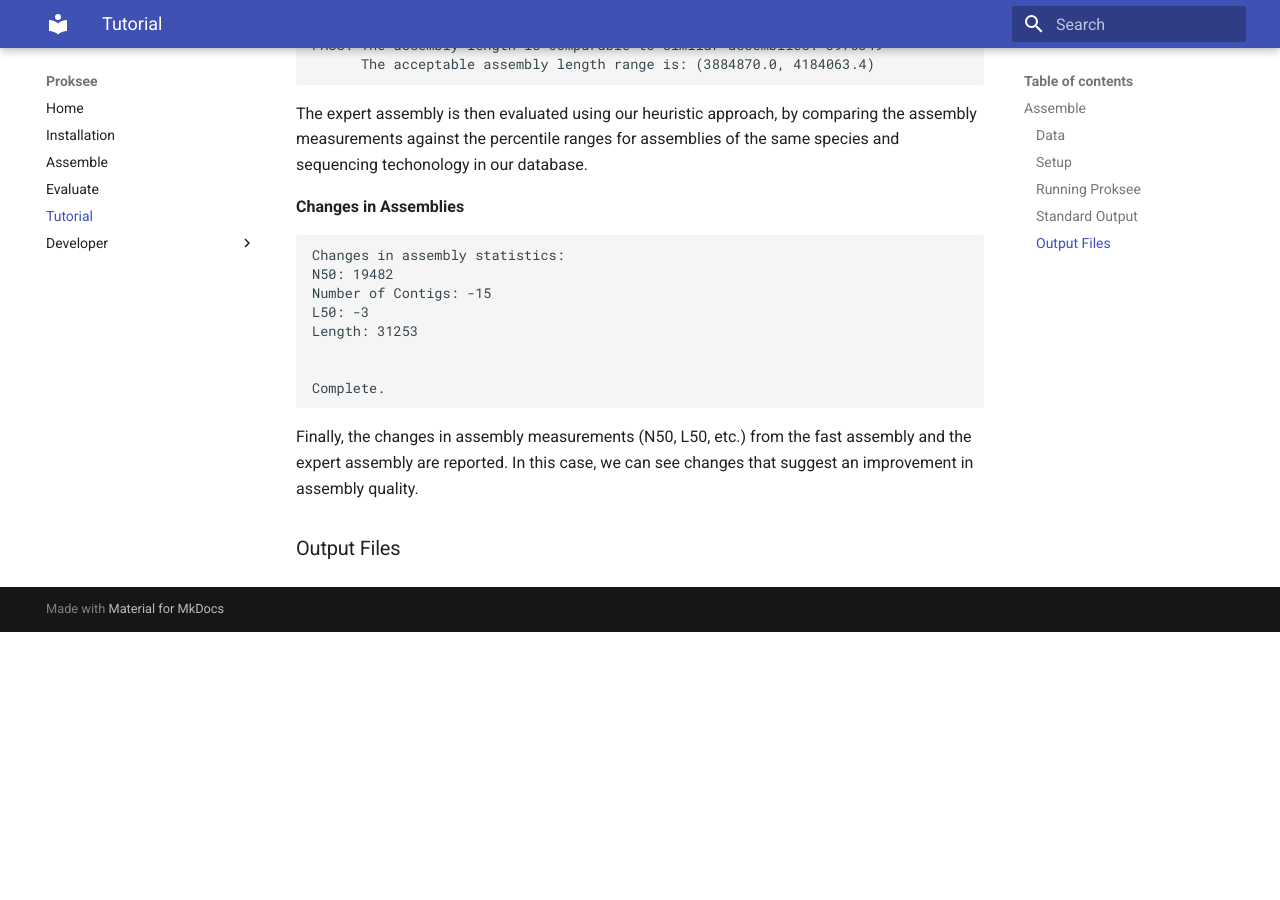
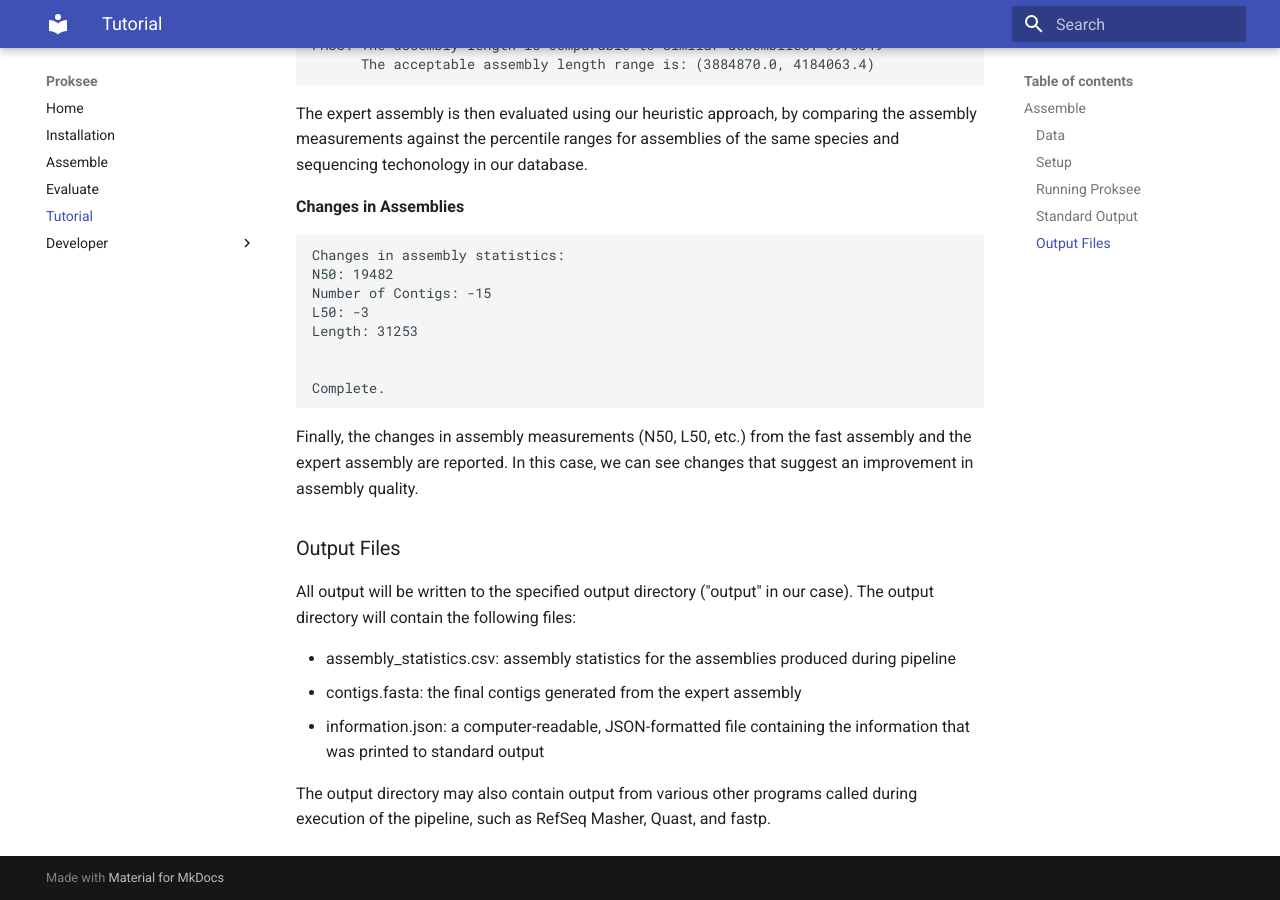
Before and after one commit to proksee-project/proksee-cmd, an MkDocs documentation site: the page built from docs/tutorial.md, in a window 1280 px wide and 900 px high, scrolled down 4454 px. Built offline with MkDocs 1.6.1 and Material for MkDocs 9.7.7, drawn with Linux system fonts in a browser that asks for light colours; before the commit the page ends 5086 px from its top, so only the background shows below that.

Commit message:
Adding a small description of the tutorial files.

```diff
--- a/docs/tutorial.md
+++ b/docs/tutorial.md
@@ -208,3 +208,11 @@ Complete.
 Finally, the changes in assembly measurements (N50, L50, etc.) from the fast assembly and the expert assembly are reported. In this case, we can see changes that suggest an improvement in assembly quality.
 
 ### Output Files
+
+All output will be written to the specified output directory ("output" in our case). The output directory will contain the following files:
+
+- assembly_statistics.csv: assembly statistics for the assemblies produced during pipeline
+- contigs.fasta: the final contigs generated from the expert assembly
+- information.json: a computer-readable, JSON-formatted file containing the information that was printed to standard output
+
+The output directory may also contain output from various other programs called during execution of the pipeline, such as RefSeq Masher, Quast, and fastp.
```
